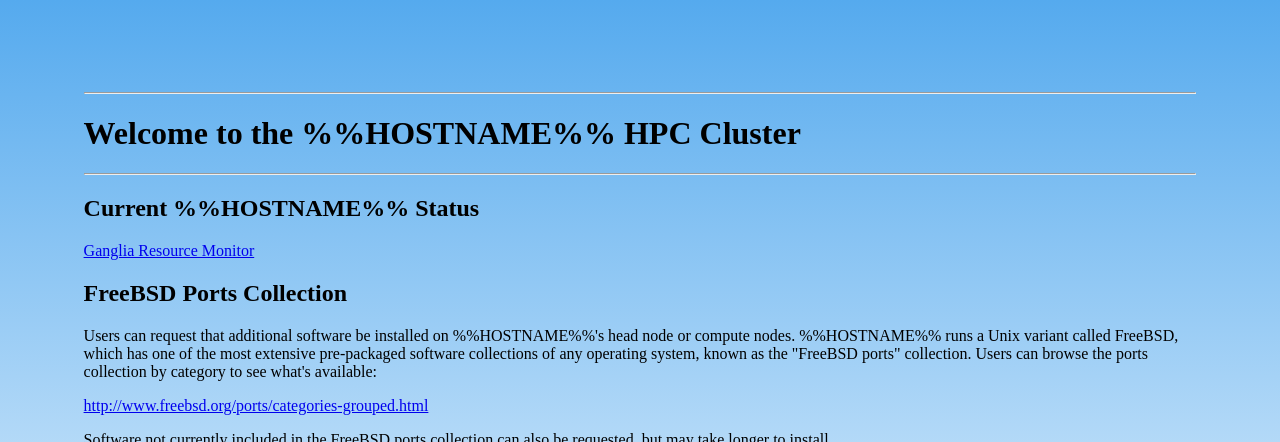
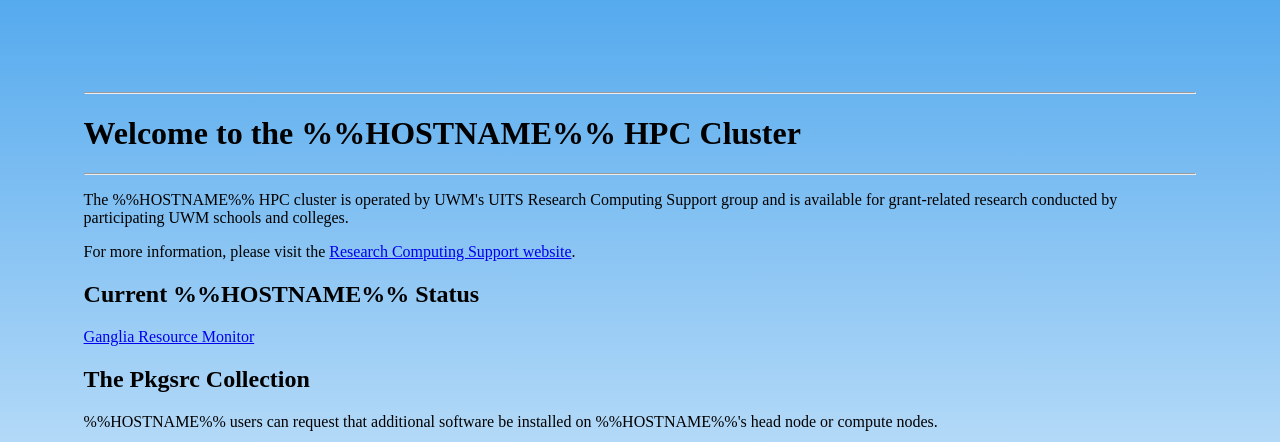
Before and after one commit to outpaddling/SPCM, a PHP site: page / in a window 1280 px wide. Shown: the top 442 px of the page. Run offline with PHP 8.4, Linux system fonts and the light colour scheme.

Commit message:
Fix index.php
git-svn-id: file:///home/bacon/SVN/spcm/cluster-admin-0.3@109 fc83dafb-f549-e211-8a70-0017315c2eee

```diff
--- a/CentOS/WWW/index.php
+++ b/CentOS/WWW/index.php
@@ -13,30 +13,50 @@
 
 <hr>
 
+<p>
+The %%HOSTNAME%% HPC cluster is operated by UWM's UITS Research Computing Support
+group and is available for grant-related research conducted by participating
+UWM schools and colleges.
+
+<p>
+For more information, please visit the
+<a href="http://uwm.edu/hpc">Research Computing Support website</a>.
+
 <h2>Current %%HOSTNAME%% Status</h2>
 
 <p>
 <a href="ganglia/">Ganglia Resource Monitor</a>
 <br>
 
-<h2>FreeBSD Ports Collection</h2>
+<h2>The Pkgsrc Collection</h2>
 
 <p>
-Users can request that additional software be installed on %%HOSTNAME%%'s
-head node or compute nodes.  %%HOSTNAME%% runs a Unix variant called FreeBSD,
-which has one of the most extensive pre-packaged software collections of
-any operating system, known as the "FreeBSD ports" collection.  Users can
-browse the ports collection by category to see what's available:
+%%HOSTNAME%% users can request that additional software be installed on %%HOSTNAME%%'s
+head node or compute nodes.
 
 <p>
-<a href="http://www.freebsd.org/ports/categories-grouped.html">http://www.freebsd.org/ports/categories-grouped.html</a>
+Most open source software is installed on %%HOSTNAME%% using the
+<a href="http://www.pkgsrc.org/">Pkgsrc</a> package management system,
+a fully-automated software installation system with an
+extensive collection pre-packaged software.  The Pkgsrc system
+was developed by the NetBSD project, but is designed to work on any
+Unix-compatible system.  In addition to being the native package-management
+system for NetBSD and DragonFly BSD, Pkgsrc is widely used on Linux
+(especially Redhat Enterprise, CentOS, and similar distributions),
+Mac OS X, and Solaris.
 
 <p>
-Software not currently included in the FreeBSD ports collection can also
-be requested, but may take longer to install.
+Users can browse the Pkgsrc collection by category to see what's available:
 
 <p>
-<img style="float:right" src="powerlogo.gif" alt="[Powered by FreeBSD]">
+<a href="http://ftp.netbsd.org/pub/pkgsrc/current/pkgsrc/README.html">Pkgsrc packages by category</a>
+
+<p>
+Pkgsrc packages can generally be installed in minutes or hours.
+Software not presently in the Pkgsrc collection can also be requested,
+but will generally take longer to install.
+
+<img style="float:right" src="centos-power.jpg" alt="[Powered by CentOS]">
 
 </body>
 </html>
```
Also changed, not shown: 4 other files.
